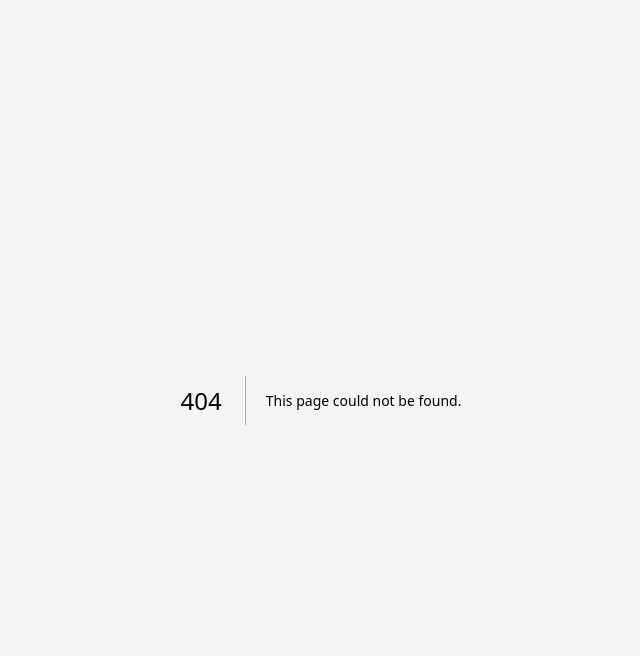
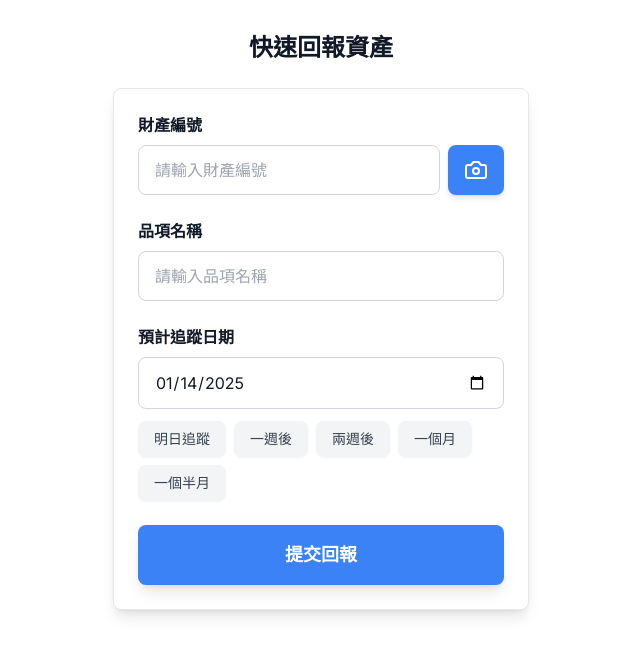
Before and after one commit to nick0918964388/mkasset, a Next.js app: page /report in a window 1280 px wide. Before the commit this address had no page. Shown: the top 656 px of the page, without its empty margins (319-959 px from the left). Built offline with nearby package versions, Linux system fonts and the light colour scheme; no server answers.

Commit message:
加入手機掃描回報功能

```diff
--- a/package.json
+++ b/package.json
@@ -9,8 +9,11 @@
     "lint": "next lint"
   },
   "dependencies": {
+    "@supabase/auth-helpers-nextjs": "^0.10.0",
+    "@supabase/ssr": "^0.5.2",
     "@supabase/supabase-js": "^2.47.13",
     "date-fns": "^4.1.0",
+    "html5-qrcode": "^2.3.8",
     "lucide-react": "^0.471.1",
     "next": "15.1.4",
     "react": "^19.0.0",
--- /dev/null
+++ b/src/app/report/page.tsx
@@ -0,0 +1,222 @@
+'use client'
+
+import { useState, useEffect, useRef } from 'react'
+import { createBrowserClient } from '@supabase/ssr'
+import { useRouter } from 'next/navigation'
+import { format, addDays, addMonths } from 'date-fns'
+import { Html5QrcodeScanner } from 'html5-qrcode'
+import { Camera } from 'lucide-react'
+
+const quickDates = [
+  { label: '明日追蹤', days: 1 },
+  { label: '一週後', days: 7 },
+  { label: '兩週後', days: 14 },
+  { label: '一個月', months: 1 },
+  { label: '一個半月', months: 1.5 },
+]
+
+export default function ReportPage() {
+  const [assetNumber, setAssetNumber] = useState('')
+  const [name, setName] = useState('')
+  const [trackingDate, setTrackingDate] = useState(format(new Date(), 'yyyy-MM-dd'))
+  const [isSubmitting, setIsSubmitting] = useState(false)
+  const [showScanner, setShowScanner] = useState(false)
+  const [scanner, setScanner] = useState<Html5QrcodeScanner | null>(null)
+  const scannerRef = useRef<HTMLDivElement>(null)
+
+  const supabase = createBrowserClient(
+    process.env.NEXT_PUBLIC_SUPABASE_URL!,
+    process.env.NEXT_PUBLIC_SUPABASE_ANON_KEY!
+  )
+  const router = useRouter()
+
+  useEffect(() => {
+    return () => {
+      if (scanner) {
+        scanner.clear()
+      }
+    }
+  }, [scanner])
+
+  useEffect(() => {
+    if (showScanner && scannerRef.current) {
+      try {
+        const html5QrcodeScanner = new Html5QrcodeScanner(
+          "qr-reader",
+          {
+            fps: 10,
+            qrbox: { width: 250, height: 250 }
+          },
+          false
+        )
+
+        html5QrcodeScanner.render((decodedText) => {
+          setAssetNumber(decodedText)
+          html5QrcodeScanner.clear()
+          setShowScanner(false)
+        }, () => {})
+
+        setScanner(html5QrcodeScanner)
+      } catch (err) {
+        console.error('Error starting scanner:', err)
+        alert('無法啟動相機，請確認是否已授權相機權限')
+        setShowScanner(false)
+      }
+    }
+  }, [showScanner])
+
+  const startScanner = () => {
+    setShowScanner(true)
+  }
+
+  const stopScanner = () => {
+    if (scanner) {
+      scanner.clear()
+      setScanner(null)
+    }
+    setShowScanner(false)
+  }
+
+  const handleQuickDate = (quickDate: { days?: number; months?: number }) => {
+    let newDate = new Date()
+    if (quickDate.days) {
+      newDate = addDays(newDate, quickDate.days)
+    } else if (quickDate.months) {
+      if (quickDate.months === 1.5) {
+        newDate = addDays(addMonths(newDate, 1), 15)
+      } else {
+        newDate = addMonths(newDate, quickDate.months)
+      }
+    }
+    setTrackingDate(format(newDate, 'yyyy-MM-dd'))
+  }
+
+  const handleSubmit = async (e: React.FormEvent) => {
+    e.preventDefault()
+    setIsSubmitting(true)
+
+    try {
+      const { error } = await supabase
+        .from('assets')
+        .insert([
+          {
+            asset_number: assetNumber,
+            name,
+            tracking_date: trackingDate,
+            status: 'pending'
+          }
+        ])
+
+      if (error) throw error
+
+      // 清空表單
+      setAssetNumber('')
+      setName('')
+      setTrackingDate(format(new Date(), 'yyyy-MM-dd'))
+
+      alert('回報成功！')
+    } catch (error) {
+      alert('回報失敗，請稍後再試')
+      console.error('Error:', error)
+    } finally {
+      setIsSubmitting(false)
+    }
+  }
+
+  return (
+    <div className="min-h-screen bg-white">
+      <div className="max-w-md mx-auto px-4 py-8">
+        <h1 className="text-2xl font-bold text-center mb-6 text-gray-900">快速回報資產</h1>
+
+        {showScanner && (
+          <div className="fixed inset-0 bg-black bg-opacity-75 flex items-center justify-center z-50">
+            <div className="bg-white p-4 rounded-lg w-[90%] max-w-md">
+              <div className="relative">
+                <div id="qr-reader" ref={scannerRef} className="w-full"></div>
+                <button
+                  onClick={stopScanner}
+                  className="absolute top-2 right-2 bg-red-500 text-white px-4 py-2 rounded-lg shadow-lg hover:bg-red-600 active:bg-red-700"
+                >
+                  關閉掃描
+                </button>
+              </div>
+            </div>
+          </div>
+        )}
+
+        <form onSubmit={handleSubmit} className="space-y-6 bg-white rounded-lg shadow-lg border border-gray-200 p-6">
+          <div>
+            <label className="block text-base font-semibold text-gray-900 mb-2">
+              財產編號
+            </label>
+            <div className="flex gap-2">
+              <input
+                type="text"
+                value={assetNumber}
+                onChange={(e) => setAssetNumber(e.target.value)}
+                className="flex-1 px-4 py-3 rounded-lg border border-gray-300 text-gray-900 text-base focus:ring-2 focus:ring-blue-500 focus:border-blue-500 bg-white"
+                placeholder="請輸入財產編號"
+                required
+              />
+              <button
+                type="button"
+                onClick={startScanner}
+                className="px-4 py-2 bg-blue-500 text-white rounded-lg hover:bg-blue-600 active:bg-blue-700 shadow-md flex items-center justify-center"
+                title="掃描 QR Code"
+              >
+                <Camera className="w-6 h-6" />
+              </button>
+            </div>
+          </div>
+
+          <div>
+            <label className="block text-base font-semibold text-gray-900 mb-2">
+              品項名稱
+            </label>
+            <input
+              type="text"
+              value={name}
+              onChange={(e) => setName(e.target.value)}
+              className="w-full px-4 py-3 rounded-lg border border-gray-300 text-gray-900 text-base focus:ring-2 focus:ring-blue-500 focus:border-blue-500 bg-white"
+              placeholder="請輸入品項名稱"
+              required
+            />
+          </div>
+
+          <div>
+            <label className="block text-base font-semibold text-gray-900 mb-2">
+              預計追蹤日期
+            </label>
+            <input
+              type="date"
+              value={trackingDate}
+              onChange={(e) => setTrackingDate(e.target.value)}
+              className="w-full px-4 py-3 rounded-lg border border-gray-300 text-gray-900 text-base focus:ring-2 focus:ring-blue-500 focus:border-blue-500 bg-white"
+              required
+            />
+            <div className="flex flex-wrap gap-2 mt-3">
+              {quickDates.map((quickDate) => (
+                <button
+                  key={quickDate.label}
+                  type="button"
+                  onClick={() => handleQuickDate(quickDate)}
+                  className="px-4 py-2 bg-gray-100 text-gray-700 rounded-lg hover:bg-gray-200 active:bg-gray-300 shadow-sm font-medium text-sm"
+                >
+                  {quickDate.label}
+                </button>
+              ))}
+            </div>
+          </div>
+
+          <button
+            type="submit"
+            disabled={isSubmitting}
+            className="w-full bg-blue-500 text-white font-semibold py-4 px-4 rounded-lg shadow-lg hover:bg-blue-600 active:bg-blue-700 focus:outline-none focus:ring-2 focus:ring-blue-500 focus:ring-offset-2 disabled:opacity-50 text-lg"
+          >
+            {isSubmitting ? '提交中...' : '提交回報'}
+          </button>
+        </form>
+      </div>
+    </div>
+  )
+}
```
Also changed, not shown: 1 other file (tests, documents, lock files or other folders).
